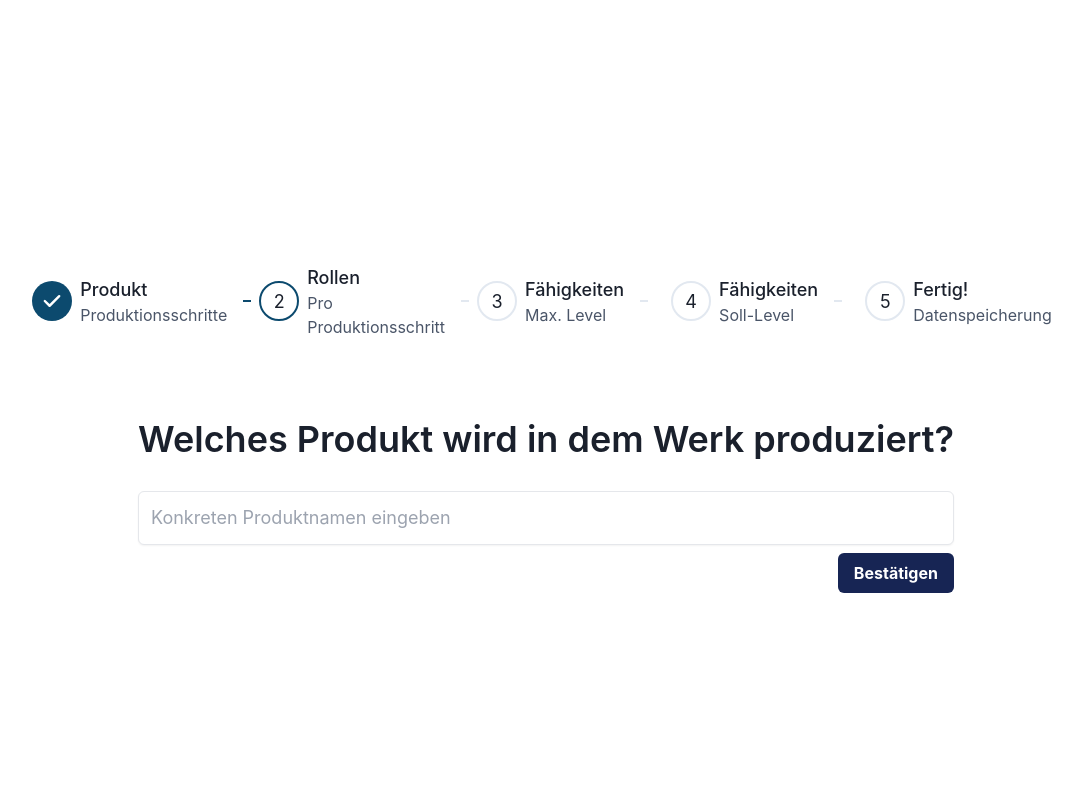
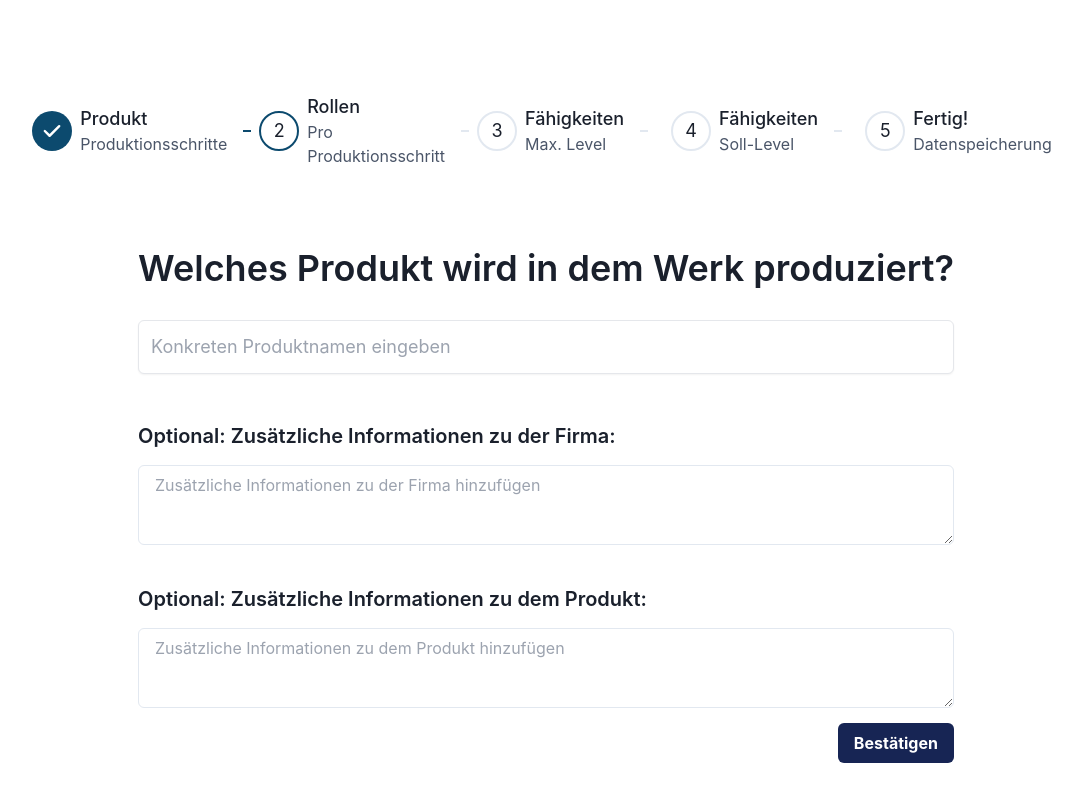
Before and after one commit to vivi-chaudiem/master-wizard, a Next.js app in the folder frontend/: page /product in a window 1280 px wide. Shown: the whole page, without its empty margins (94-1176 px from the left). Built offline with nearby package versions, Linux system fonts and the light colour scheme.

Commit message:
Added additional context fields for first question

```diff
--- a/frontend/pages/product.tsx
+++ b/frontend/pages/product.tsx
@@ -1,14 +1,16 @@
 import React, { useState } from 'react';
 import { Spinner } from '@chakra-ui/react'
 import StepperComponent from '../components/StepperComponent';
-import { Button, Box, Progress } from '@chakra-ui/react';
+import { Button, Box, Textarea } from '@chakra-ui/react';
 import { useRouter } from 'next/router';
 import LoaderComponent from '../components/LoaderComponent';
 import { toggleArrayValue } from '../utils/utils';
 
 
 const ProductPage = () => {
-  const [inputValue, setInputValue] = useState('');
+  const [productInput, setProductInput] = useState('');
+  const [additionalCompanyInfo, setAdditionalCompanyInfo] = useState('');
+  const [additionalProductInfo, setAdditionalProductInfo] = useState('');
   const [apiResponse, setApiResponse] = useState<string | null>(null);
   const [isLoading, setIsLoading] = useState(false);
   const [clickedSteps, setClickedSteps] = useState<number[]>([]);
@@ -22,8 +24,11 @@ const ProductPage = () => {
     setClickedSteps((prev) => toggleArrayValue(prev, index));
   };
 
-  const handleInputChange = (e: React.ChangeEvent<HTMLInputElement>) => {
-    setInputValue(e.target.value);
+  const handleInputChange = (
+    e: React.ChangeEvent<HTMLInputElement | HTMLTextAreaElement>,
+    targetStateSetter: React.Dispatch<React.SetStateAction<string>>
+  ) => {
+    targetStateSetter(e.target.value);
   };
 
   const handleSubmit = async (e: React.FormEvent<HTMLFormElement>) => {
@@ -38,7 +43,9 @@ const ProductPage = () => {
           'Content-Type': 'application/json',
         },
         body: JSON.stringify({
-          product: inputValue
+          product: productInput,
+          additionalCompanyInfo: additionalCompanyInfo,
+          additionalProductInfo: additionalProductInfo
         }),
       });
 
@@ -55,10 +62,6 @@ const ProductPage = () => {
             setError('Unbekannter Fehler!');
           }
     }
-  };
-
-  const handleAdditionalStepChange = (e: React.ChangeEvent<HTMLInputElement>) => {
-    setAdditionalStep(e.target.value);
   };
 
   const handleConfirmClick = () => {
@@ -78,7 +81,7 @@ const ProductPage = () => {
       router.push({
           pathname: '/roles',
           query: {
-              product: inputValue,
+              product: productInput,
               clickedSteps: JSON.stringify(selectedSteps),
           },
       });
@@ -86,7 +89,6 @@ const ProductPage = () => {
       console.error('apiResponse is null');
   }
 };
-
 
   return (
     <div className="min-h-screen flex flex-col justify-center items-center px-10">
@@ -104,12 +106,32 @@ const ProductPage = () => {
                     type="text"
                     id="productInput"
                     name="productInput"
-                    value={inputValue}
-                    onChange={handleInputChange}
+                    value={productInput}
+                    onChange={(e) => handleInputChange(e, setProductInput)}
                     className="bg-white border border-gray-200 text-gray-900 text-lg rounded-md focus:ring-2 focus:ring-ring-color focus:ring-offset-0 focus:border-ring-color focus:outline-none shadow-sm p-3 mb-2"
                     placeholder="Konkreten Produktnamen eingeben"
                     required
                 />
+                <div className="mt-10">
+                  <label className="text-xl font-semibold">
+                    Optional: Zusätzliche Informationen zu der Firma:
+                  </label><br></br>
+                  <Textarea mt='15px'
+                    value={additionalCompanyInfo}
+                    onChange={(e) => handleInputChange(e, setAdditionalCompanyInfo)}
+                    placeholder="Zusätzliche Informationen zu der Firma hinzufügen"
+                  />
+                </div>
+                <div className="mt-10">
+                  <label className="text-xl font-semibold">
+                    Optional: Zusätzliche Informationen zu dem Produkt:
+                  </label><br></br>
+                  <Textarea mt='15px' mb='15px'
+                    value={additionalProductInfo}
+                    onChange={(e) => handleInputChange(e, setAdditionalProductInfo)}
+                    placeholder="Zusätzliche Informationen zu dem Produkt hinzufügen"
+                  />
+                </div>
                 {!apiResponse && (
                   <div className="flex justify-end mb-2">
                   <button
@@ -154,7 +176,7 @@ const ProductPage = () => {
                 id="additionalStep"
                 name="additionalStep"
                 value={additionalStep}
-                onChange={handleAdditionalStepChange}
+                onChange={(e) => handleInputChange(e, setAdditionalStep)}
                 className="free-text-field mt-4 w-full resize-y"
                 placeholder="Weitere Schritte hinzufügen"
               />
```
Also changed, not shown: 2 other files (tests, documents, lock files or other folders).
